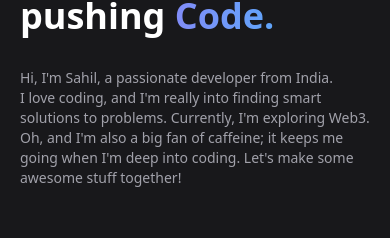
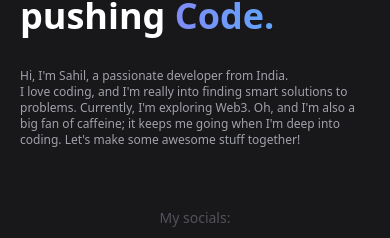
Before and after one commit to tsahil01/Portfolio, a Next.js app in the folder portfolio-frontend/: page / in a window 390 px wide. Shown: the part 236-474 px from the top of the page. Built offline with nearby package versions, Linux system fonts and the light colour scheme.

Commit message:
text-xs on header

```diff
--- a/portfolio-frontend/src/components/Header.tsx
+++ b/portfolio-frontend/src/components/Header.tsx
@@ -3,7 +3,7 @@ export function Header(){
     <h1 className="text-white md:text-5xl text-4xl font-bold mx-auto lg:w-3/5 w-full">
     Daily coding as a <span className="text-transparent bg-clip-text bg-gradient-to-r from-blue-400 to-indigo-400">Developer</span>, always pushing <span className="text-transparent bg-clip-text bg-gradient-to-r from-indigo-400 to-blue-400">Code.</span>
     </h1>
-    <p className="text-zinc-400 mx-auto lg:w-3/5 w-full text-sm md:text-base mt-8">
+    <p className="text-zinc-400 mx-auto lg:w-3/5 w-full text-xs md:text-base mt-8">
     Hi, I&apos;m Sahil, a passionate developer from India. <br/>
     I love coding, and I&apos;m really into finding smart solutions to problems. Currently, I&apos;m exploring Web3.
     Oh, and I&apos;m also a big fan of caffeine; it keeps me going when I&apos;m deep into coding. Let&apos;s make some awesome stuff together!
```
